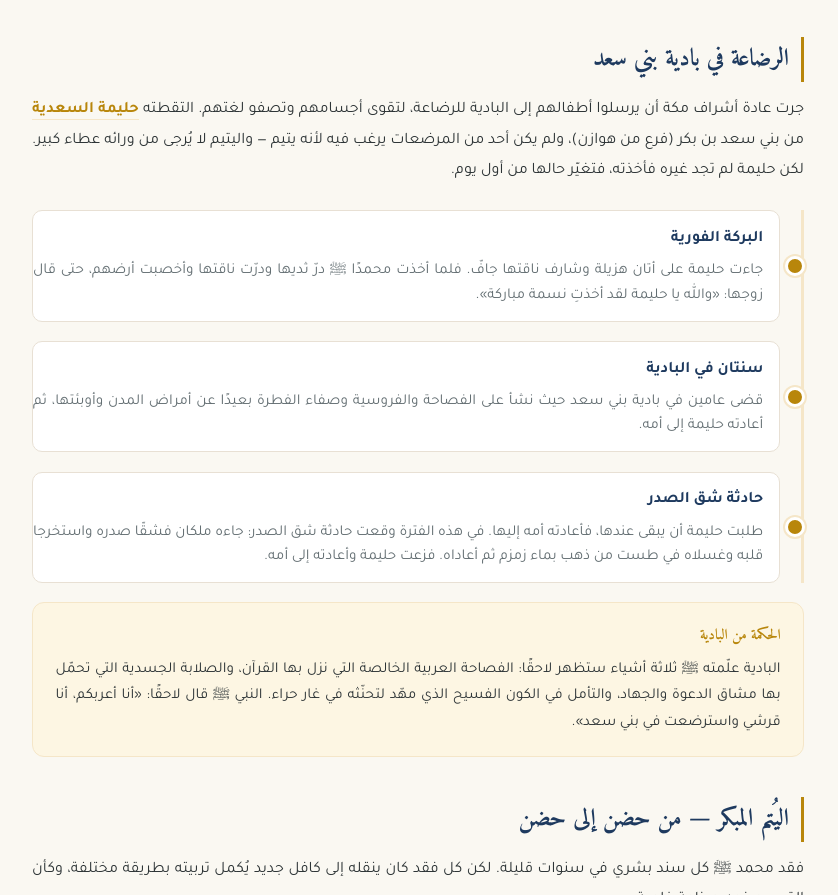
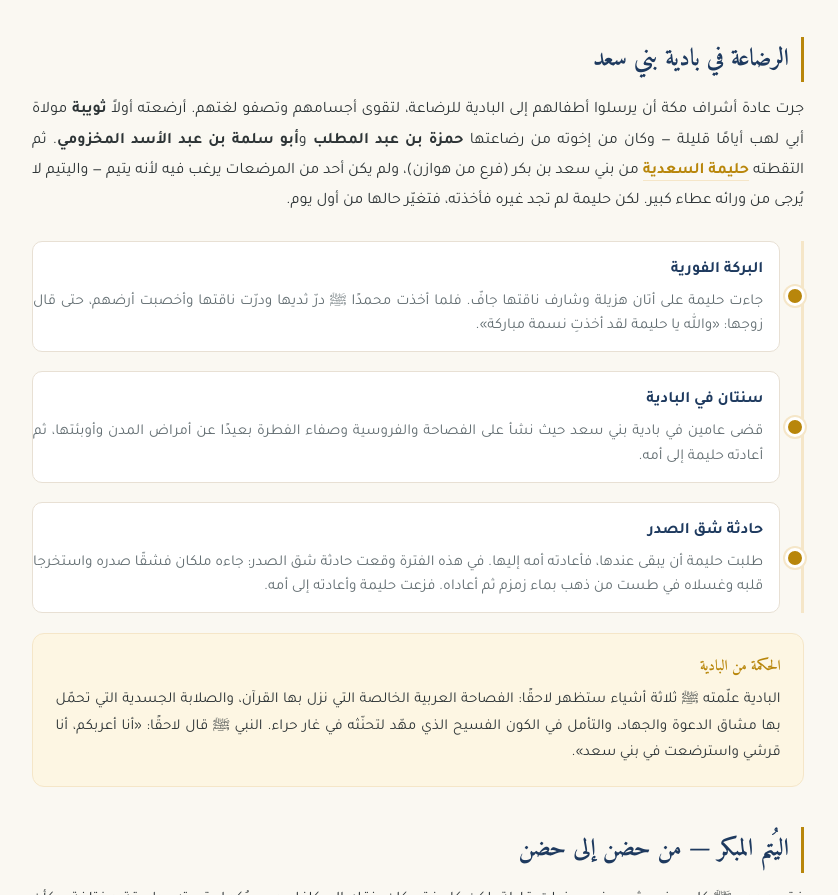
Before and after one commit to Fast-Reads/sirah, a plain HTML site: page al-mawlid.html in a window 1280 px wide. Shown: the part 1286-2181 px from the top of the page, without its empty margins (222-1060 px from the left). Drawn offline with Linux system fonts and the light colour scheme.

Commit message:
add thuwaybah and milk siblings hamza and abu salama to mawlid section

```diff
--- a/al-mawlid.html
+++ b/al-mawlid.html
@@ -613,7 +613,9 @@
       <h2>الرضاعة في بادية بني سعد</h2>
       <p>
         جرت عادة أشراف مكة أن يرسلوا أطفالهم إلى البادية للرضاعة، لتقوى أجسامهم وتصفو لغتهم.
-        التقطته <a class="person-link" href="persons.html">حليمة السعدية</a> من بني سعد بن بكر
+        أرضعته أولاً <strong>ثويبة</strong> مولاة أبي لهب أيامًا قليلة — وكان من إخوته من رضاعتها
+        <strong>حمزة بن عبد المطلب</strong> و<strong>أبو سلمة بن عبد الأسد المخزومي</strong>.
+        ثم التقطته <a class="person-link" href="persons.html">حليمة السعدية</a> من بني سعد بن بكر
         (فرع من هوازن)، ولم يكن أحد من المرضعات يرغب فيه لأنه يتيم — واليتيم لا يُرجى من ورائه
         عطاء كبير. لكن حليمة لم تجد غيره فأخذته، فتغيّر حالها من أول يوم.
       </p>
```
